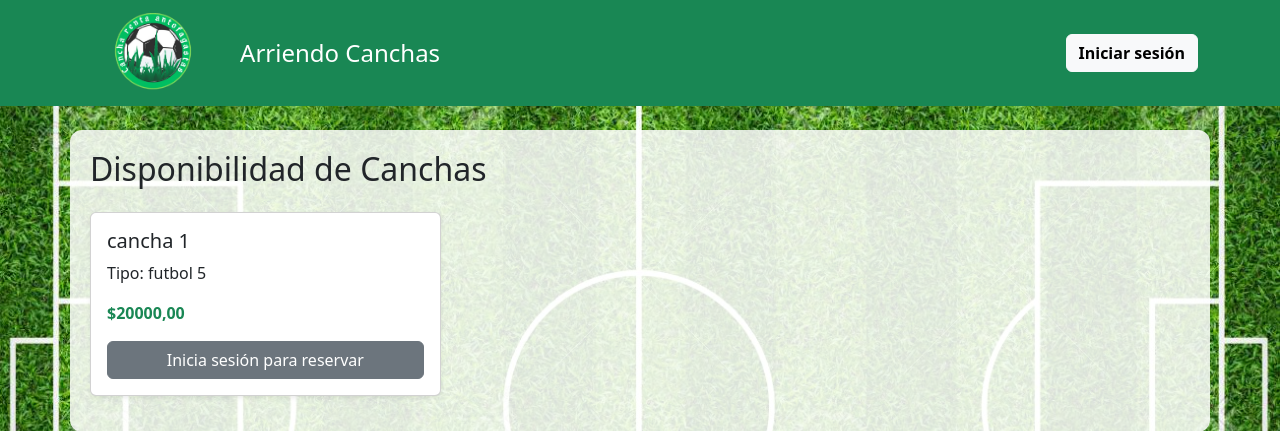
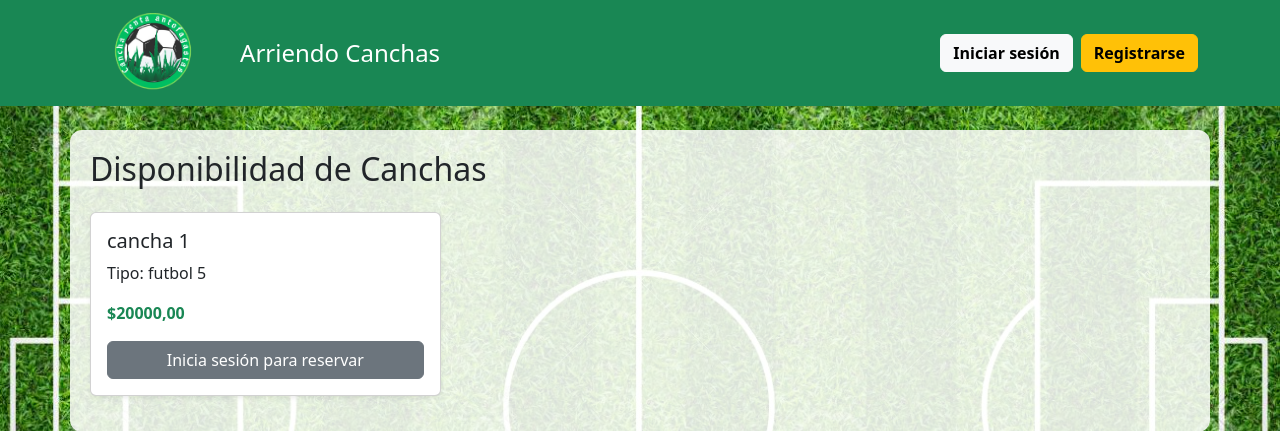
Before and after one commit to kaiser-14-10/Reserva_Cancha, a Django app: page / in a window 1280 px wide. Shown: the top 431 px of the page. Run offline with Django 5.2, Linux system fonts and the light colour scheme; data comes from the database, SQL or seed files in the repository.

Commit message:
Add registration link in navbar
Added a registration link for new users.

```diff
--- a/arriendo_canchas/templates/base.html
+++ b/arriendo_canchas/templates/base.html
@@ -1,5 +1,6 @@
 <!DOCTYPE html>
 <html lang="es">
+
 <head>
     <meta charset="UTF-8">
     <meta name="viewport" content="width=device-width, initial-scale=1.0">
@@ -23,15 +24,13 @@
         }
     </style>
 </head>
+
 <body>
     <nav class="navbar navbar-expand-lg navbar-dark bg-success">
         <div class="container">
 
             <a class="navbar-brand d-flex align-items-center" href="{% url 'home' %}">
-            <img src="{% static 'img/logo.png.png' %}"
-                alt="Logo"
-                class="me-3"
-                style="height:80px; width:auto;">
+                <img src="{% static 'img/logo.png.png' %}" alt="Logo" class="me-3" style="height:80px; width:auto;">
                 <span style="font-size: 1.5rem;">Arriendo Canchas</span>
             </a>
 
@@ -47,17 +46,21 @@
                     Mis reservas
                 </a>
 
-                <a class="btn btn-danger" href="{% url 'logout' %}">
-                    Cerrar sesión
-                </a>
+             <a href="{% url 'logout' %}">Cerrar sesión</a>
+
 
                 {% else %}
 
-                <a class="btn btn-light fw-bold" href="{% url 'login' %}">
+                <a class="btn btn-light fw-bold me-2" href="{% url 'login' %}">
                     Iniciar sesión
                 </a>
 
+                <a class="btn btn-warning fw-bold" href="{% url 'register' %}">
+                    Registrarse
+                </a>
+
                 {% endif %}
+
             </div>
         </div>
     </nav>
@@ -69,4 +72,5 @@
 
     <script src="https://cdn.jsdelivr.net/npm/bootstrap@5.3.3/dist/js/bootstrap.bundle.min.js"></script>
 </body>
+
 </html>
```
Lines whose indentation alone changed are shown as unchanged.
